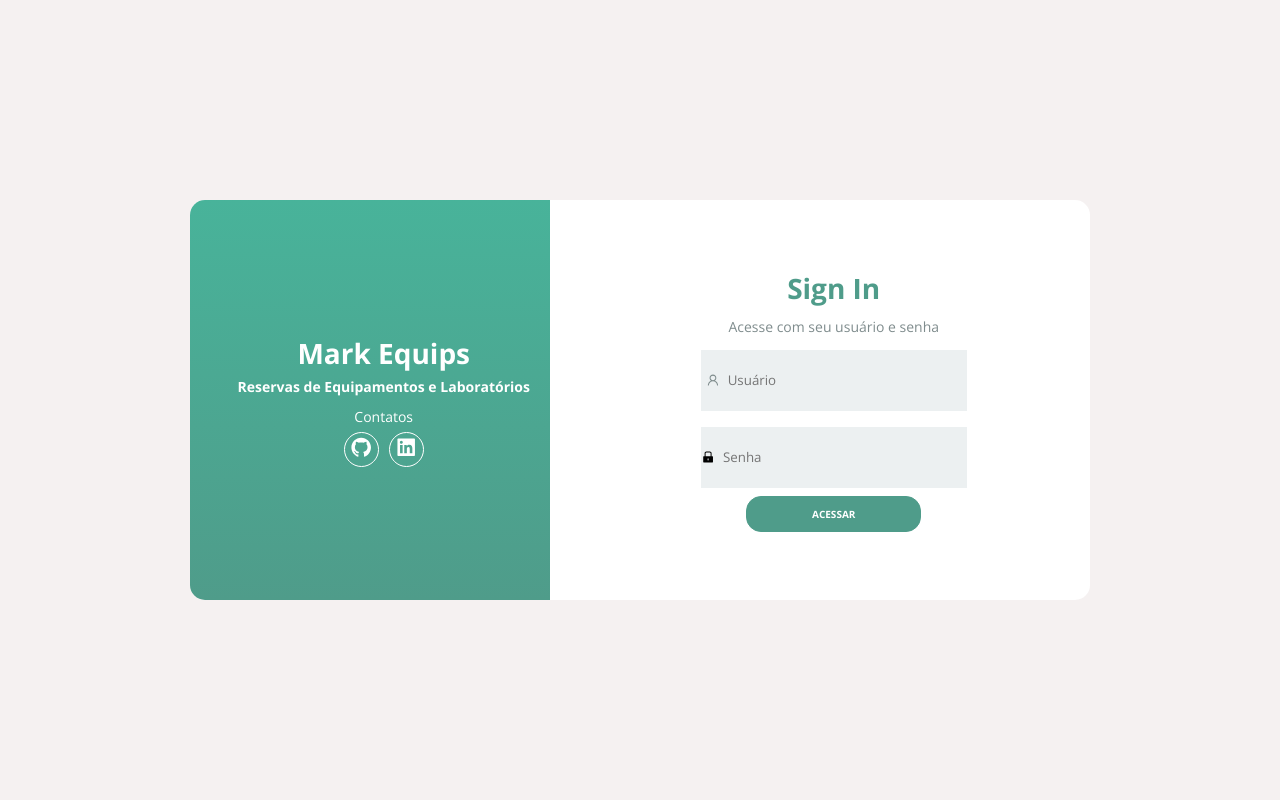
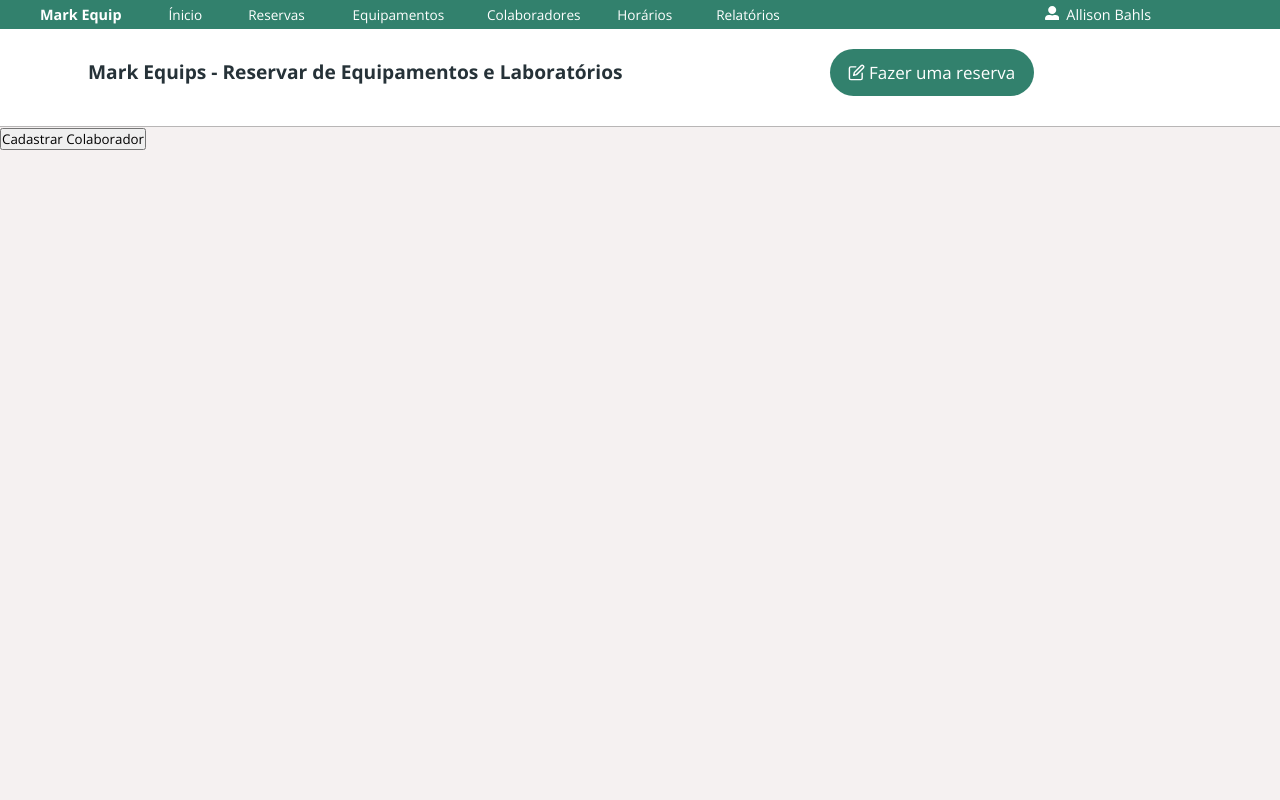
Before and after one commit to AllisonSBahls/mark-equips, a React (Create React App) app in the folder markequip-app/: page /colaboradores in a window 1280 px wide. Shown: the top 800 px of the page. Built offline with nearby package versions, Linux system fonts and the light colour scheme.

Commit message:
start collaboratos page

```diff
--- a/markequip-app/src/App.tsx
+++ b/markequip-app/src/App.tsx
@@ -1,8 +1,6 @@
 import React from 'react';
 import './App.css';
 import Routes from './Routes';
-
-
 
 export default function App() {
   return (
--- a/markequip-app/src/Routes.tsx
+++ b/markequip-app/src/Routes.tsx
@@ -1,16 +1,15 @@
 import {BrowserRouter, Route, Switch} from "react-router-dom";
- import Home from "./Views/Home"
-// import Navbar from "./Views/Navbar";
-// import Footer from "./Views/Footer";
 import Login from "./Views/Login";
+import Collaborator from "./Views/Collaborator";
 
 export default function Routes(){
     return (
         <BrowserRouter>
             <Switch>
-                <Route path="/" component={Login}>
+                <Route path="/" exact component={Login}>
                 </Route>
-                <Route path="/inicio" component={Home}>
+                <Route path="/colaboradores">
+                    <Collaborator />
                 </Route>
             </Switch>
         </BrowserRouter>
--- /dev/null
+++ b/markequip-app/src/Views/Collaborator/index.tsx
@@ -0,0 +1,20 @@
+import Footer from "../Footer";
+import Navbar from "../Navbar";
+import "./styles.css";
+
+export default function Collaborator(){
+    return (
+        <>
+        <Navbar />
+        <div className="Container">
+            <div>
+                <button className="btn-create">Cadastrar Colaborador</button>
+            </div>
+            <div>
+
+            </div>
+        </div>
+        <Footer/>
+        </>
+    );
+}
--- /dev/null
+++ b/markequip-app/src/Views/Collaborator/styles.css
@@ -0,0 +1,3 @@
+.Container{
+    min-height: 100vh;
+}
--- a/markequip-app/src/Views/Footer/styles.css
+++ b/markequip-app/src/Views/Footer/styles.css
@@ -2,7 +2,6 @@
     display: flex;
     text-align: center;
     justify-content: center;
-    margin-top: 30px;
     padding-bottom: 7px;
     padding-top: 7px;
     background: var(--primary-color);
--- a/markequip-app/src/Views/Login/index.tsx
+++ b/markequip-app/src/Views/Login/index.tsx
@@ -1,10 +1,8 @@
 import "./styles.css";
-import {
-  AiFillGithub,
-  AiFillLinkedin,
-  AiOutlineUser,
-  AiFillLock,
-} from "react-icons/ai";
+import { Link } from "react-router-dom";
+
+import {  AiFillGithub,  AiFillLinkedin,  AiOutlineUser,  AiFillLock} from "react-icons/ai";
+
 export default function Login() {
   return (
     <div className="container">
@@ -45,7 +43,9 @@ export default function Login() {
               <AiFillLock />
               <input type="password" placeholder="Senha" />
             </label>
-            <button className="btn btn-second">Acessar</button>
+            <Link to="#" className="btn btn-second">
+              Acessar
+            </Link>
           </form>
         </div>
       </div>
--- a/markequip-app/src/Views/Login/styles.css
+++ b/markequip-app/src/Views/Login/styles.css
@@ -57,7 +57,7 @@
     text-transform: uppercase;
     cursor: pointer;
     font-weight: bold;
-    width: 175px;
+    width: 150px;
     align-self: center;
     border-width: 0;
     outline: none;
--- /dev/null
+++ b/markequip-app/src/react-app-env.d.ts
@@ -0,0 +1 @@
+/// <reference types="react-scripts" />
```
Also changed, not shown: 1 other file (tests, documents, lock files or other folders).
